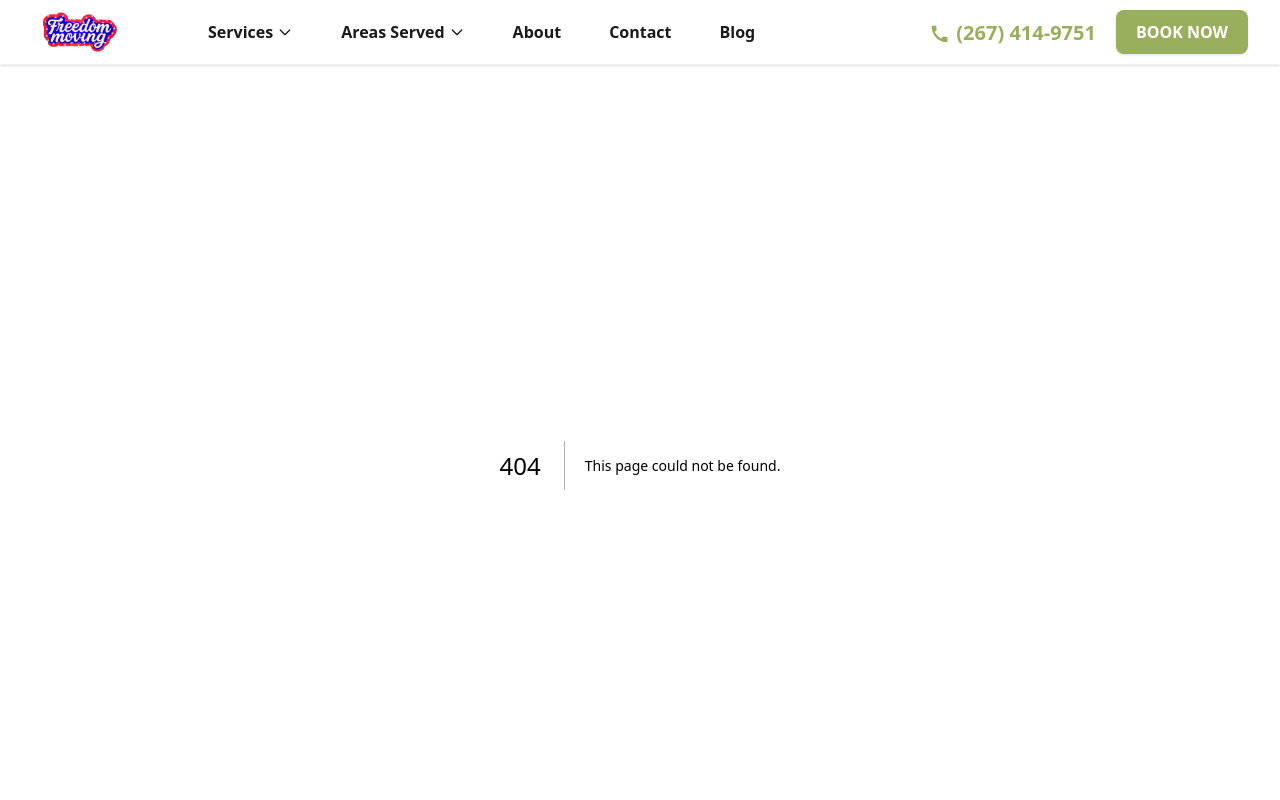
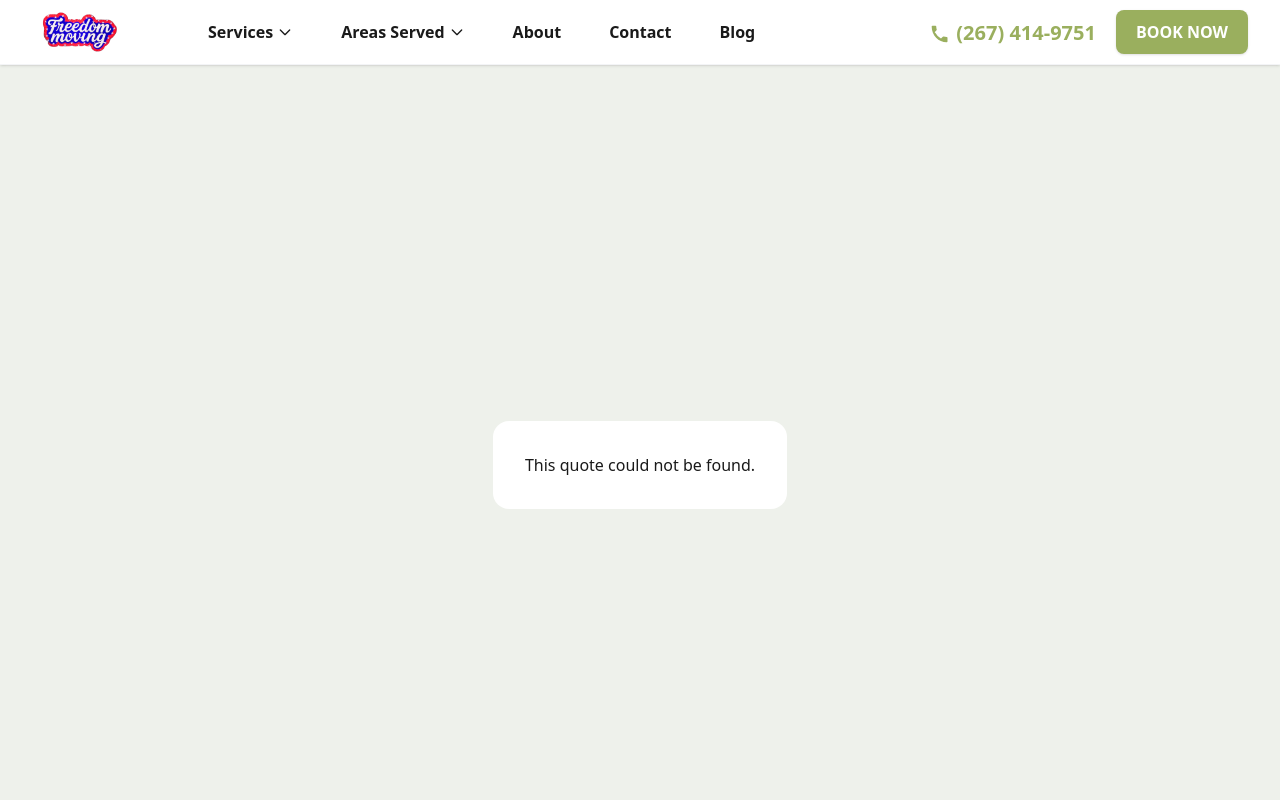
Before and after one commit to jp05831/freedommoversnew, a Next.js app: page /quote in a window 1280 px wide. Before the commit this address had no page. Shown: the top 800 px of the page. Built offline with nearby package versions, Linux system fonts and the light colour scheme.

Commit message:
Fix GitHub Pages export by using static quote URLs

```diff
--- a/next.config.ts
+++ b/next.config.ts
@@ -1,7 +1,8 @@
 import type { NextConfig } from "next";
 
 const nextConfig: NextConfig = {
-  // Vercel server output is required for Prisma, Supabase auth, webhooks, and share links.
+  // GitHub Pages hosts the public site; retain server output for other hosts.
+  ...(process.env.GITHUB_PAGES === "true" ? { output: "export" as const } : {}),
   images: {
     unoptimized: true,
     remotePatterns: [
--- /dev/null
+++ b/src/app/quote/page.tsx
@@ -0,0 +1,18 @@
+"use client";
+
+import { Suspense } from "react";
+import { useSearchParams } from "next/navigation";
+import SharedQuote from "@/components/crm/SharedQuote";
+
+function QuoteContent() {
+  const params = useSearchParams();
+  return <SharedQuote id={params.get("id") ?? ""} />;
+}
+
+export default function QuotePage() {
+  return (
+    <Suspense fallback={<p className="p-8 text-center">Loading quote…</p>}>
+      <QuoteContent />
+    </Suspense>
+  );
+}
```
Also changed, not shown: src/app/quote/[id]/page.tsx (deleted, +0 -6 lines), src/components/crm/CRMApp.tsx (+1 -1 lines), src/components/crm/SharedQuote.tsx (added, +6 -0 lines).
